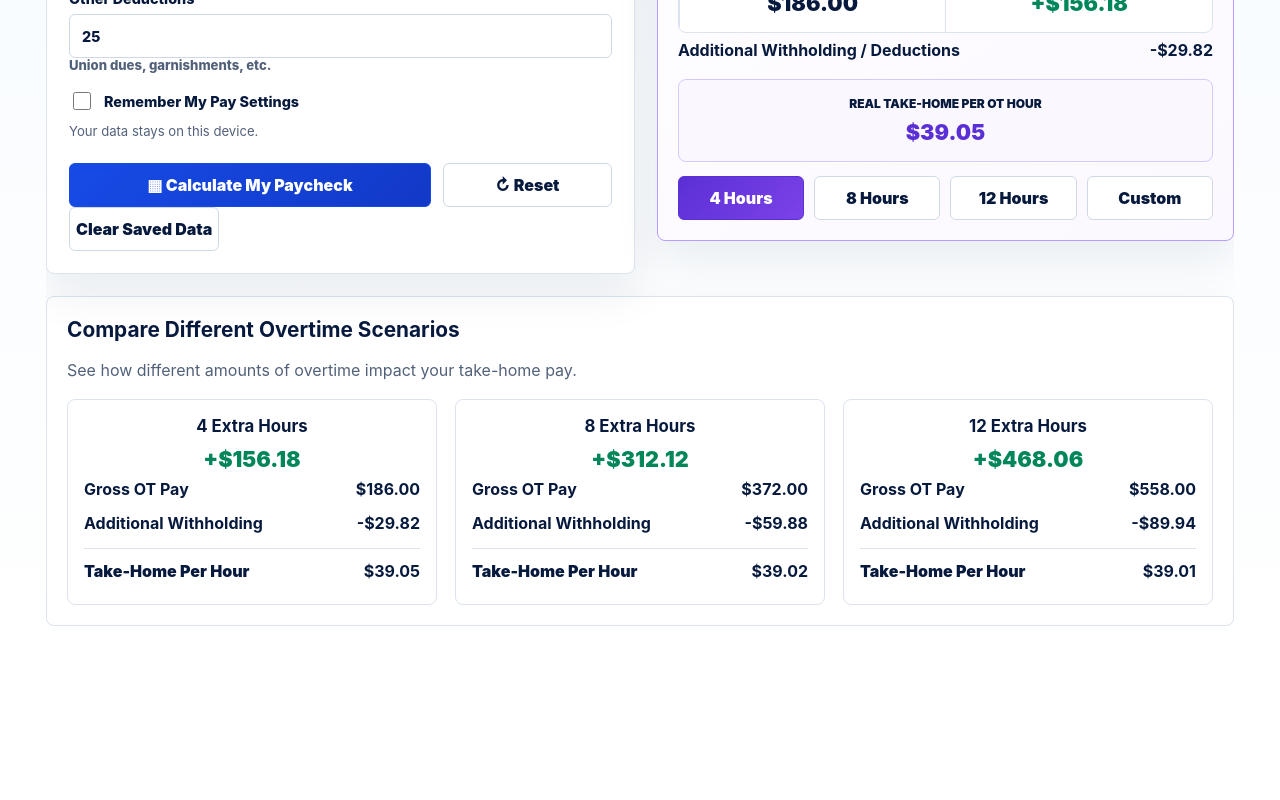
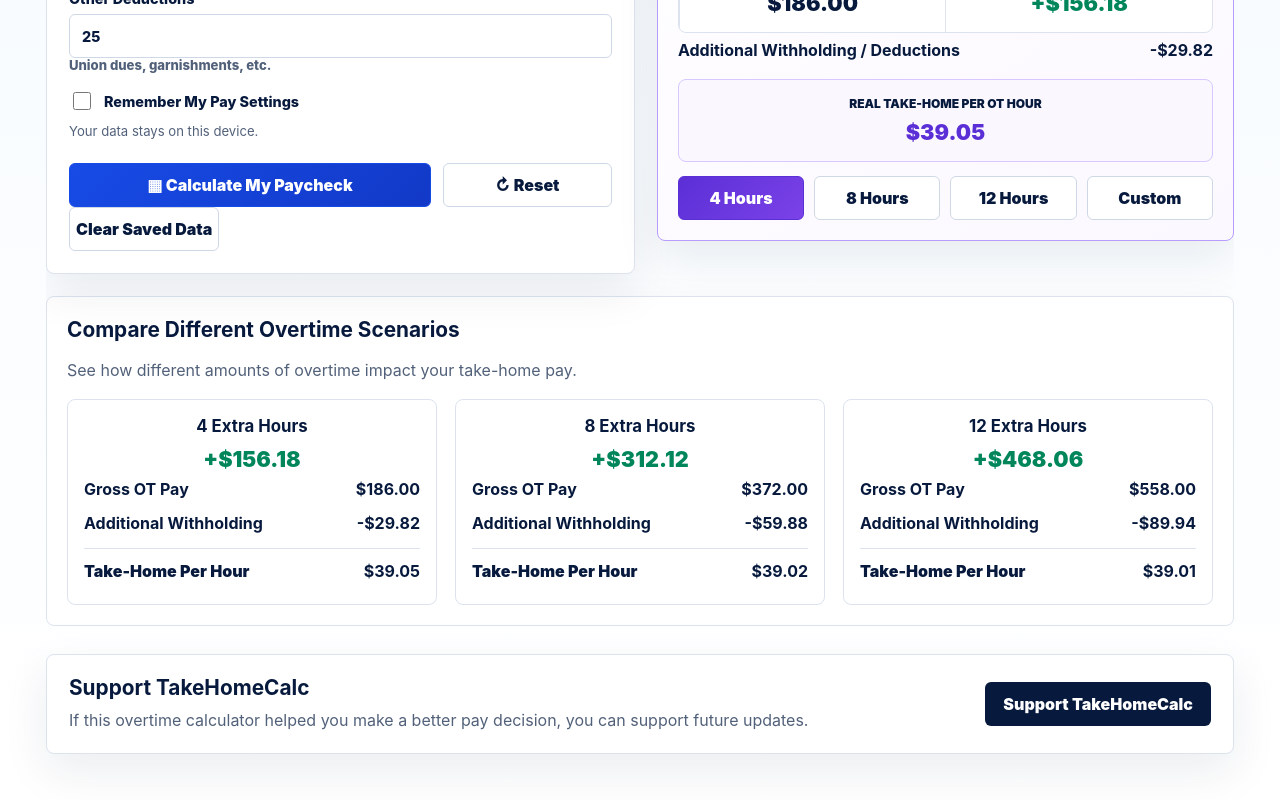
Before and after one commit to reddnbre/takehomecal, a website: page overtime-calculator.html in a window 1280 px wide. Shown: the part 1125-1925 px from the top of the page. Before the commit the page ends 1801 px from the top, so only its background shows below. Drawn offline with Linux system fonts and the light colour scheme.

Commit message:
Add support callout to overtime page

```diff
--- a/overtime-calculator.html
+++ b/overtime-calculator.html
@@ -16,6 +16,10 @@
   <main>
     <div class="hero-row"><div><h1>Overtime Calculator</h1><p>Estimate how much more money extra hours may add to your paycheck.</p></div><div class="badge">Uses incremental paycheck comparison</div></div>
     <iframe title="TakeHomeCalc overtime calculator" src="index.html?embed=overtime#overtime-card" style="width:100%;height:1500px;border:0;border-radius:8px"></iframe>
+    <section class="panel support-panel">
+      <div><h2>Support TakeHomeCalc</h2><p>If this overtime calculator helped you make a better pay decision, you can support future updates.</p></div>
+      <a class="support-button" href="https://www.buymeacoffee.com/reddnbre" target="_blank" rel="noopener">Support TakeHomeCalc</a>
+    </section>
   </main>
 </body>
 </html>
```
